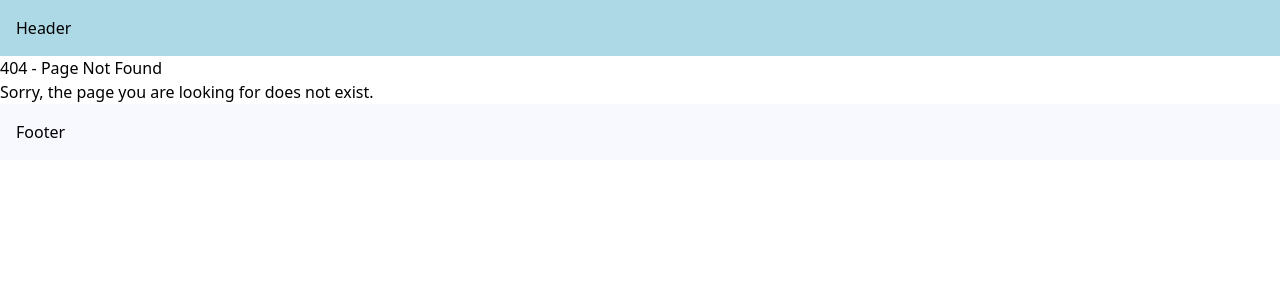
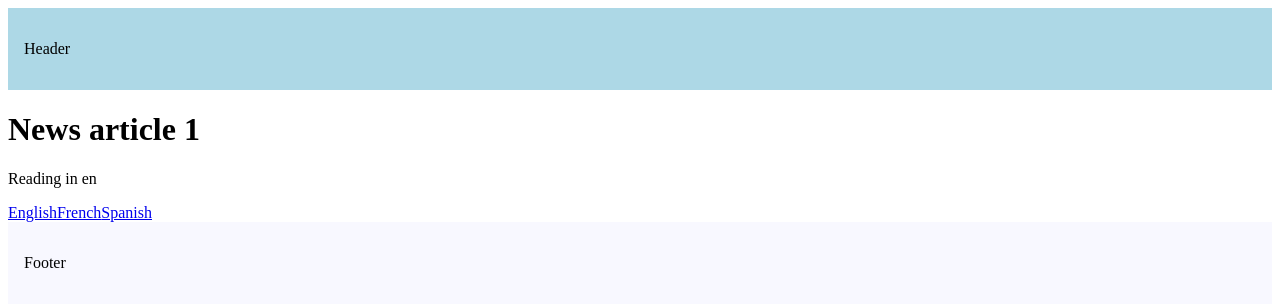
Before and after one commit to BRV12G/next-tut, a Next.js app: page /articles/1 in a window 1280 px wide. Before the commit this address had no page. Shown: the top 306 px of the page. Built offline with nearby package versions, Linux system fonts and the light colour scheme.

Commit message:
feat: params and searchparams in client components

```diff
--- /dev/null
+++ b/src/app/articles/[articleId]/page.tsx
@@ -0,0 +1,17 @@
+import Link from "next/link";
+
+export default async function NewsArticle( {params, searchParams}: { params: Promise<{articleId: string}>; searchParams: Promise<{lang?: "en" | "fr" | "es"}>; }) {
+    const { articleId } = await params;
+    const { lang = "en"} = await searchParams;
+    return (
+        <div>
+            <h1>News article {articleId}</h1>
+            <p>Reading in {lang}</p>
+            <div>
+                <Link href={`/articles/${articleId}?lang=en`}>English</Link>
+                <Link href={`/articles/${articleId}?lang=fr`}>French</Link>
+                <Link href={`/articles/${articleId}?lang=es`}>Spanish</Link>
+            </div>
+        </div>
+    )
+}
--- a/src/app/globals.css
+++ b/src/app/globals.css
@@ -1,8 +1,8 @@
-@import "tailwindcss";
+/* @import "tailwindcss"; */
 
 /* :root {
-  --background: #ffffff;
-  --foreground: #171717;
+  --background: #171717
+  --foreground: #ffffff;
 }
 
 @theme inline {
--- a/src/app/page.tsx
+++ b/src/app/page.tsx
@@ -6,6 +6,8 @@
     <>
     <h1>Hello Next.js 👋</h1>
     <Link href="/blog">Blog</Link>
+    <Link href='articles/breaking-news-123?lang=en'>Read in English</Link>
+    <Link href='articles/breaking-news-123?lang=fr'>Read in French</Link>
     </>
   );
 }
```
